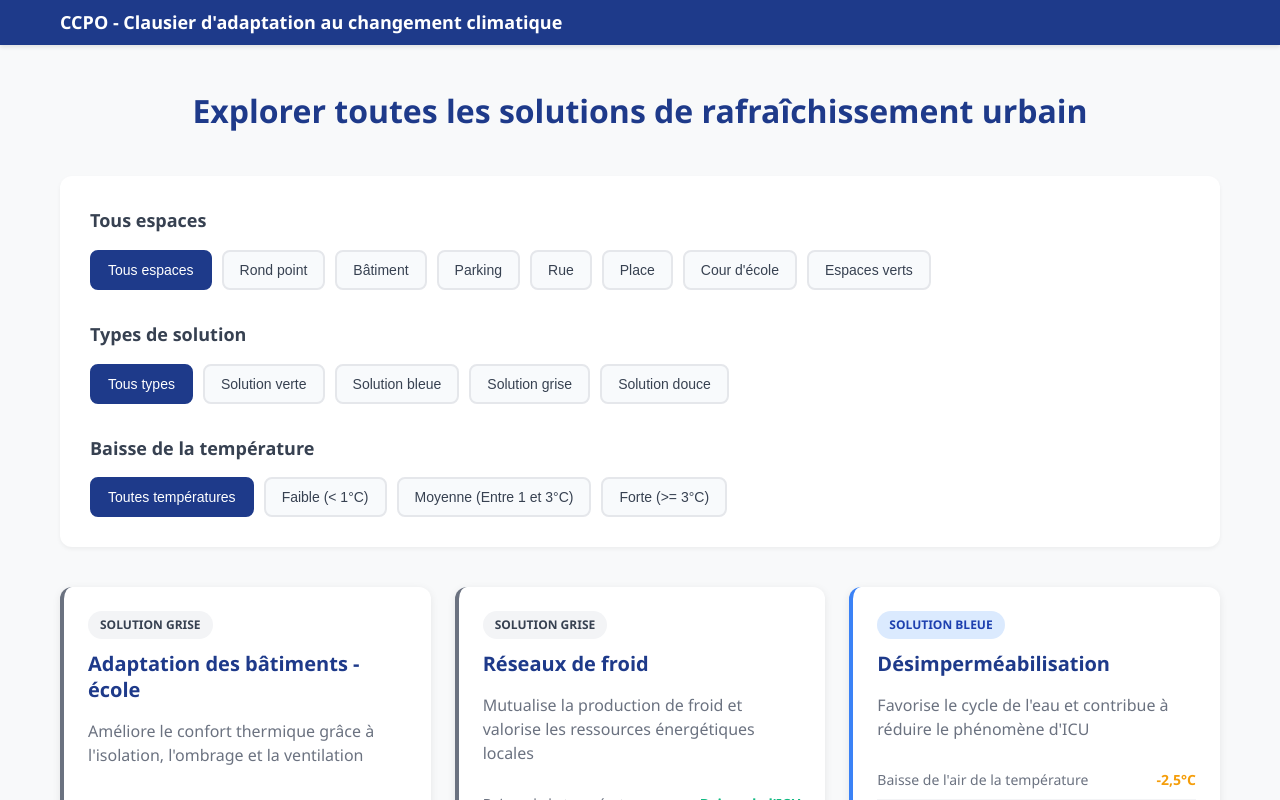
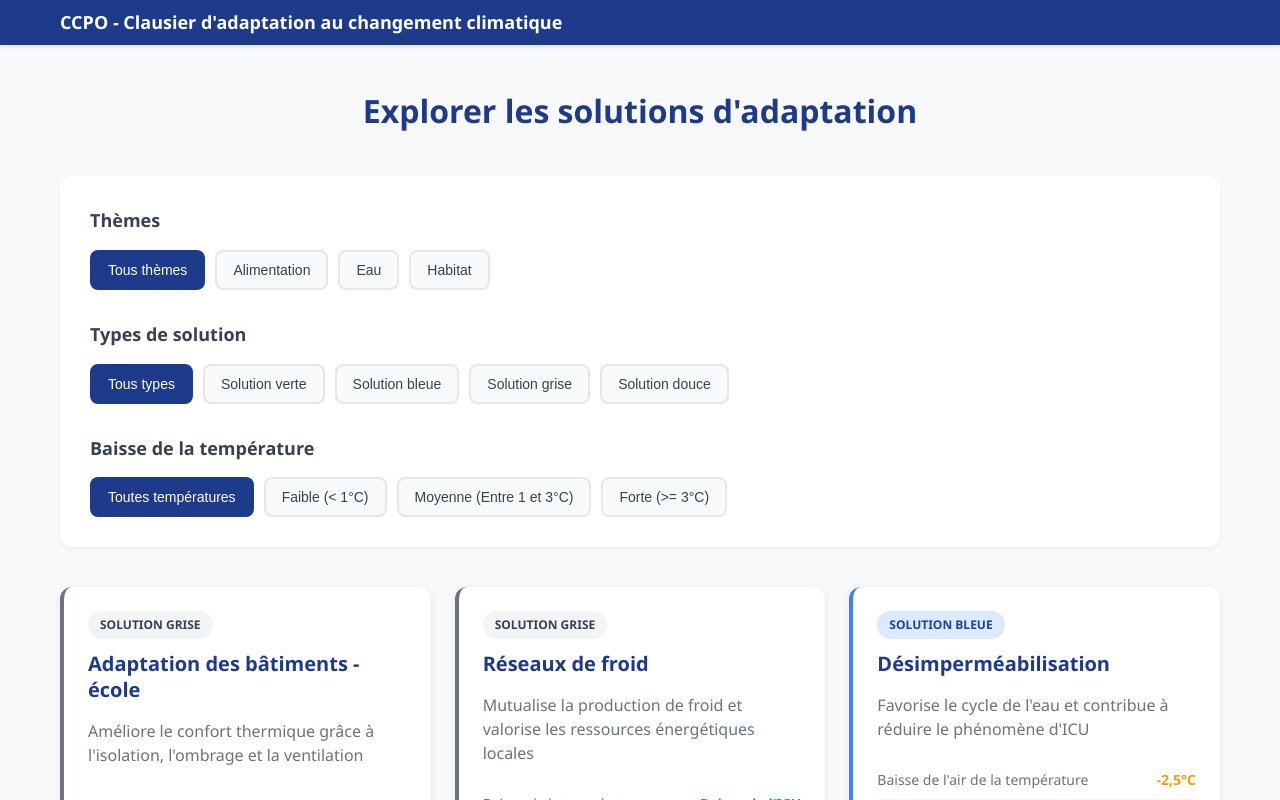
Before and after one commit to abarreaux-bigblue/ccpo, a React (Vite) app: page / in a window 1280 px wide. Shown: the top 800 px of the page. Built offline with nearby package versions, Linux system fonts and the light colour scheme; the HTML template or start-up script is replaced by a standard one.

Commit message:
refactor: categories

```diff
--- a/src/App.tsx
+++ b/src/App.tsx
@@ -9,7 +9,7 @@ import './style.css';
 
 const App = () => {
   const [filters, setFilters] = useState<Filters>({
-    space: 'all',
+    theme: 'all',
     type: 'all',
     temperature: 'all'
   });
@@ -28,7 +28,7 @@ const App = () => {
       <main className="main-content">
         <div className="container">
           <div className="page-header">
-            <h1>Explorer toutes les solutions de rafraîchissement urbain</h1>
+            <h1>Explorer les solutions d'adaptation</h1>
           </div>
 
           <FiltersComponent
--- a/src/components/Filters.tsx
+++ b/src/components/Filters.tsx
@@ -7,15 +7,11 @@ interface FiltersProps {
 }
 
 const Filters: React.FC<FiltersProps> = ({ filters, onFilterChange }) => {
-  const spaceOptions = [
-    { value: 'all', label: 'Tous espaces' },
-    { value: 'rond-point', label: 'Rond point' },
-    { value: 'batiment', label: 'Bâtiment' },
-    { value: 'parking', label: 'Parking' },
-    { value: 'rue', label: 'Rue' },
-    { value: 'place', label: 'Place' },
-    { value: 'cour-ecole', label: 'Cour d\'école' },
-    { value: 'espaces-verts', label: 'Espaces verts' }
+  const themeOptions = [
+    { value: 'all', label: 'Tous thèmes' },
+    { value: 'alimentation', label: 'Alimentation' },
+    { value: 'eau', label: 'Eau' },
+    { value: 'habitat', label: 'Habitat' }
   ];
 
   const typeOptions = [
@@ -36,13 +32,13 @@ const Filters: React.FC<FiltersProps> = ({ filters, onFilterChange }) => {
   return (
     <div className="filters-section">
       <div className="filter-group">
-        <h3>Tous espaces</h3>
+        <h3>Thèmes</h3>
         <div className="filter-options">
-          {spaceOptions.map(option => (
+          {themeOptions.map(option => (
             <button
               key={option.value}
-              className={`filter-btn ${filters.space === option.value ? 'active' : ''}`}
-              onClick={() => onFilterChange('space', option.value)}
+              className={`filter-btn ${filters.theme === option.value ? 'active' : ''}`}
+              onClick={() => onFilterChange('theme', option.value)}
             >
               {option.label}
             </button>
--- a/src/components/SolutionsGrid.tsx
+++ b/src/components/SolutionsGrid.tsx
@@ -9,11 +9,11 @@ interface SolutionsGridProps {
 
 const SolutionsGrid: React.FC<SolutionsGridProps> = ({ solutions, filters }) => {
   const filteredSolutions = solutions.filter(solution => {
-    const spaceMatch = filters.space === 'all' || solution.spaces.includes(filters.space);
+    const themeMatch = filters.theme === 'all' || solution.theme === filters.theme;
     const typeMatch = filters.type === 'all' || solution.type === filters.type;
     const tempMatch = filters.temperature === 'all' || solution.temperature === filters.temperature;
 
-    return spaceMatch && typeMatch && tempMatch;
+    return themeMatch && typeMatch && tempMatch;
   });
 
   return (
--- a/src/data/solutions.ts
+++ b/src/data/solutions.ts
@@ -11,7 +11,7 @@ export const solutions: Solution[] = [
     tempType: "intérieure",
     duration: "de 3 à 6 mois",
     cost: "de 150 à 500 € HT / m²",
-    spaces: ["batiment", "cour-ecole"]
+    theme: "habitat"
   },
   {
     id: 2,
@@ -23,7 +23,7 @@ export const solutions: Solution[] = [
     tempType: "",
     duration: "de 6 à 24 mois",
     cost: "de 150 à 200 € HT / MWh",
-    spaces: ["batiment"]
+    theme: "habitat"
   },
   {
     id: 3,
@@ -35,7 +35,7 @@ export const solutions: Solution[] = [
     tempType: "de l'air",
     duration: "de 6 à 12 mois",
     cost: "de 60 à 150 € HT / m²",
-    spaces: ["rue", "place", "parking"]
+    theme: "eau"
   },
   {
     id: 4,
@@ -47,7 +47,7 @@ export const solutions: Solution[] = [
     tempType: "intérieure",
     duration: "de 6 à 12 mois",
     cost: "de 100 à 125 € HT / MWh",
-    spaces: ["batiment"]
+    theme: "habitat"
   },
   {
     id: 5,
@@ -59,7 +59,7 @@ export const solutions: Solution[] = [
     tempType: "de l'air",
     duration: "de 0 à 1 mois",
     cost: "de 30 à 60 € HT / m²",
-    spaces: ["cour-ecole", "espaces-verts"]
+    theme: "alimentation"
   },
   {
     id: 6,
@@ -71,7 +71,7 @@ export const solutions: Solution[] = [
     tempType: "intérieure",
     duration: "de 0 à 1 mois",
     cost: "de 250 à 900 € HT / m²",
-    spaces: ["batiment"]
+    theme: "habitat"
   },
   {
     id: 7,
@@ -83,7 +83,7 @@ export const solutions: Solution[] = [
     tempType: "de l'air",
     duration: "de 3 à 6 mois",
     cost: "de 10 à 700 € HT / m²",
-    spaces: ["batiment"]
+    theme: "alimentation"
   },
   {
     id: 8,
@@ -95,7 +95,7 @@ export const solutions: Solution[] = [
     tempType: "de l'air",
     duration: "de 3 à 6 mois",
     cost: "de 500 à 2 500 € HT / m²",
-    spaces: ["place", "rue", "espaces-verts"]
+    theme: "eau"
   },
   {
     id: 9,
@@ -107,7 +107,7 @@ export const solutions: Solution[] = [
     tempType: "de l'air",
     duration: "de 6 à 12 mois",
     cost: "de 100 à 1 600 € HT / m²",
-    spaces: ["batiment", "espaces-verts"]
+    theme: "alimentation"
   },
   {
     id: 10,
@@ -119,7 +119,7 @@ export const solutions: Solution[] = [
     tempType: "intérieure",
     duration: "de 0 à 3 mois",
     cost: "de 120 à 270 € HT / m²",
-    spaces: ["batiment"]
+    theme: "habitat"
   },
   {
     id: 11,
@@ -131,7 +131,7 @@ export const solutions: Solution[] = [
     tempType: "de l'air",
     duration: "de 0 à 1 mois",
     cost: "de 100 à 150 € HT / m²",
-    spaces: ["cour-ecole", "espaces-verts"]
+    theme: "alimentation"
   },
   {
     id: 12,
@@ -143,6 +143,6 @@ export const solutions: Solution[] = [
     tempType: "de l'air",
     duration: "de 1 à 3 mois",
     cost: "de 400 à 2 000 € HT / m²",
-    spaces: ["cour-ecole", "place", "espaces-verts"]
+    theme: "eau"
   }
 ];
--- a/src/types.ts
+++ b/src/types.ts
@@ -8,15 +8,15 @@ export interface Solution {
   tempType: string;
   duration: string;
   cost: string;
-  spaces: string[];
+  theme: 'alimentation' | 'eau' | 'habitat';
 }
 
 export interface Filters {
-  space: string;
+  theme: string;
   type: string;
   temperature: string;
 }
 
-export type SpaceType = 'all' | 'rond-point' | 'batiment' | 'parking' | 'rue' | 'place' | 'cour-ecole' | 'espaces-verts';
+export type ThemeType = 'all' | 'alimentation' | 'eau' | 'habitat';
 export type SolutionType = 'all' | 'verte' | 'bleue' | 'grise' | 'douce';
 export type TemperatureType = 'all' | 'faible' | 'moyenne' | 'forte';
```
